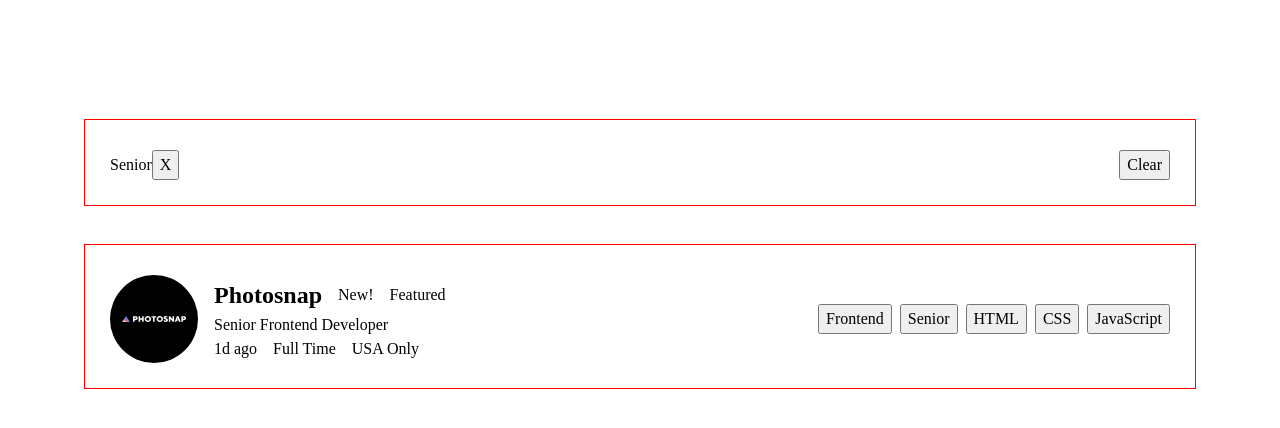
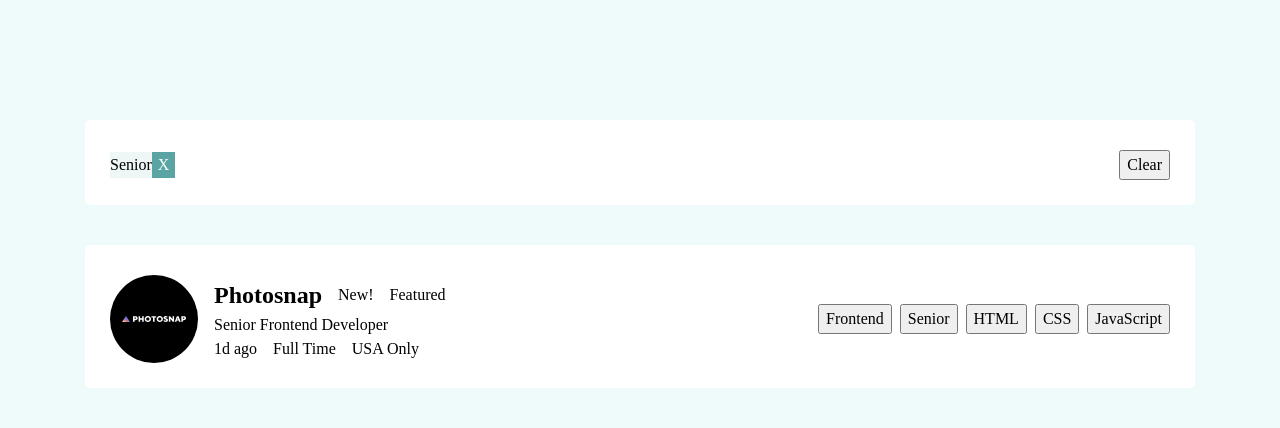
Before and after one commit to edo979/static-job-listings, a React (Create React App) app: page / in a window 1280 px wide. Both pictures are taken after a click on the button "Senior". Shown: the top 428 px of the page. Built offline with nearby package versions, Linux system fonts and the light colour scheme.

Commit message:
add colors

```diff
--- a/src/components/JobCategories.jsx
+++ b/src/components/JobCategories.jsx
@@ -5,8 +5,7 @@ function JobCategories({ categories, dispatch }) {
     <div className="job-categories | flex container">
       <ul className="categories | flex">
         {categories.map((category) => (
-          <li key={category}>
-            <div>
+          <li key={category} className="categories_tablets">
             <span>{category}</span>
             <button
               onClick={() =>
@@ -18,7 +17,6 @@ function JobCategories({ categories, dispatch }) {
             >
               X
             </button>
-            </div>
           </li>
         ))}
       </ul>
--- a/src/components/jobCategories.css
+++ b/src/components/jobCategories.css
@@ -5,3 +5,18 @@
 .categories {
   flex-wrap: wrap;
 }
+
+.categories_tablets {
+  background-color: var(--clr-neutral-700);
+}
+
+.categories_tablets button {
+  border: none;
+
+  color: white;
+  background-color: var(--clr-primary);
+}
+
+.categories_tablets button:hover {
+  background-color: black;
+}
--- a/src/index.css
+++ b/src/index.css
@@ -59,11 +59,20 @@ h6 {
 }
 
 /*
-  layout
+  COLORS
 */
 :root {
-  --mq-lg: 50em;
+  --clr-primary: hsl(180, 29%, 50%);
+  --clr-neutral-900: hsl(0, 0%, 100%);
+  --clr-neutral-800: hsl(180, 52%, 96%);
+  --clr-neutral-700: hsl(180, 31%, 95%);
+  --clr-neutral-500: hsl(180, 8%, 52%);
+  --clr-neutral-200: hsl(180, 14%, 20%);
 }
+
+/*
+  LAYOUT
+*/
 
 .flex {
   display: flex;
@@ -85,9 +94,21 @@ h6 {
   padding-inline: 25px;
   padding-block-start: 30px;
   padding-block-end: 25px;
-  outline: 1px solid red;
 }
 
 .flow > * + * {
   margin-top: var(--flow-gap, 1rem);
 }
+
+/*
+  COMPONENTS
+*/
+body {
+  background-color: var(--clr-neutral-800);
+}
+
+.container {
+  border-radius: 5px;
+
+  background-color: var(--clr-neutral-900);
+}
```
Lines whose indentation alone changed are shown as unchanged.
